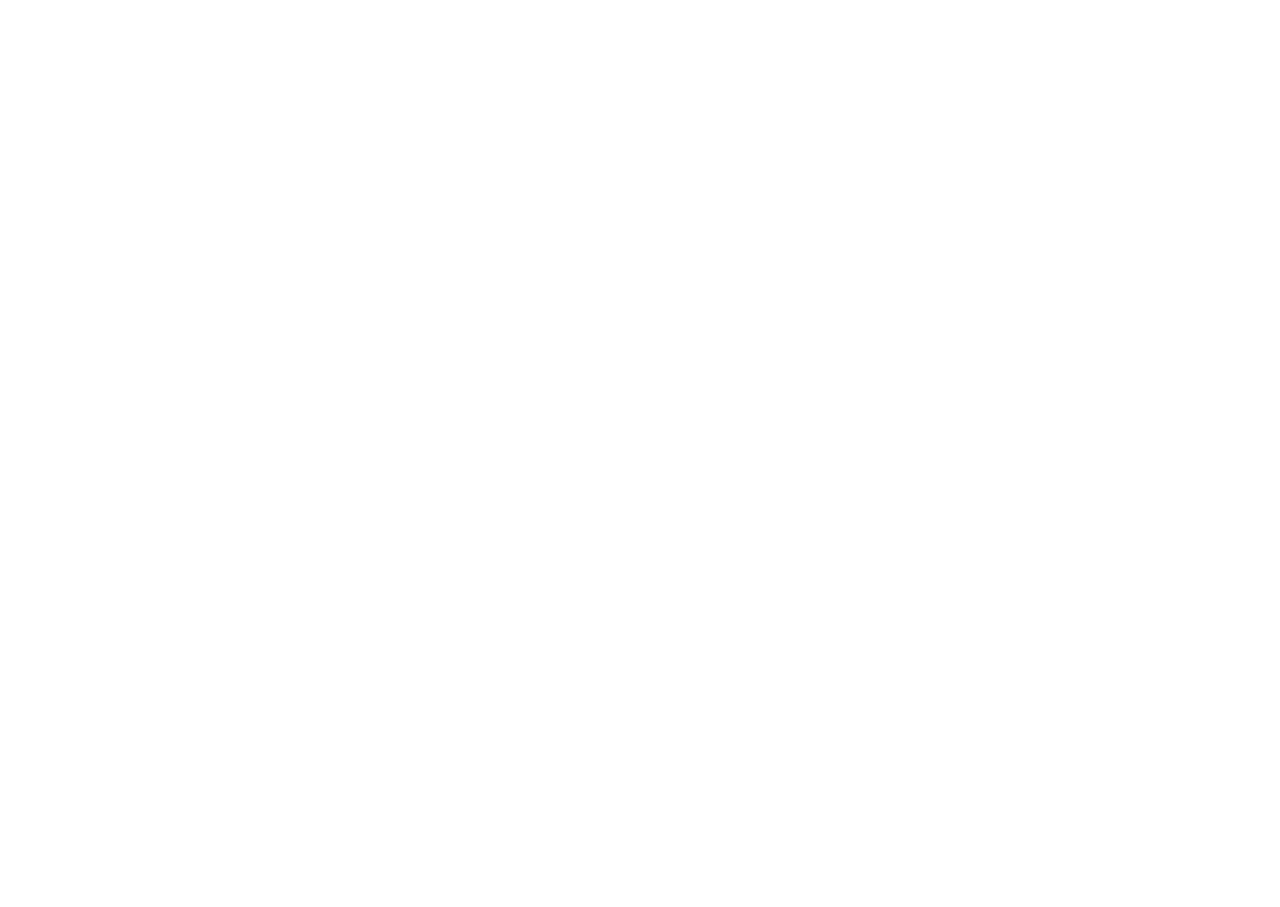
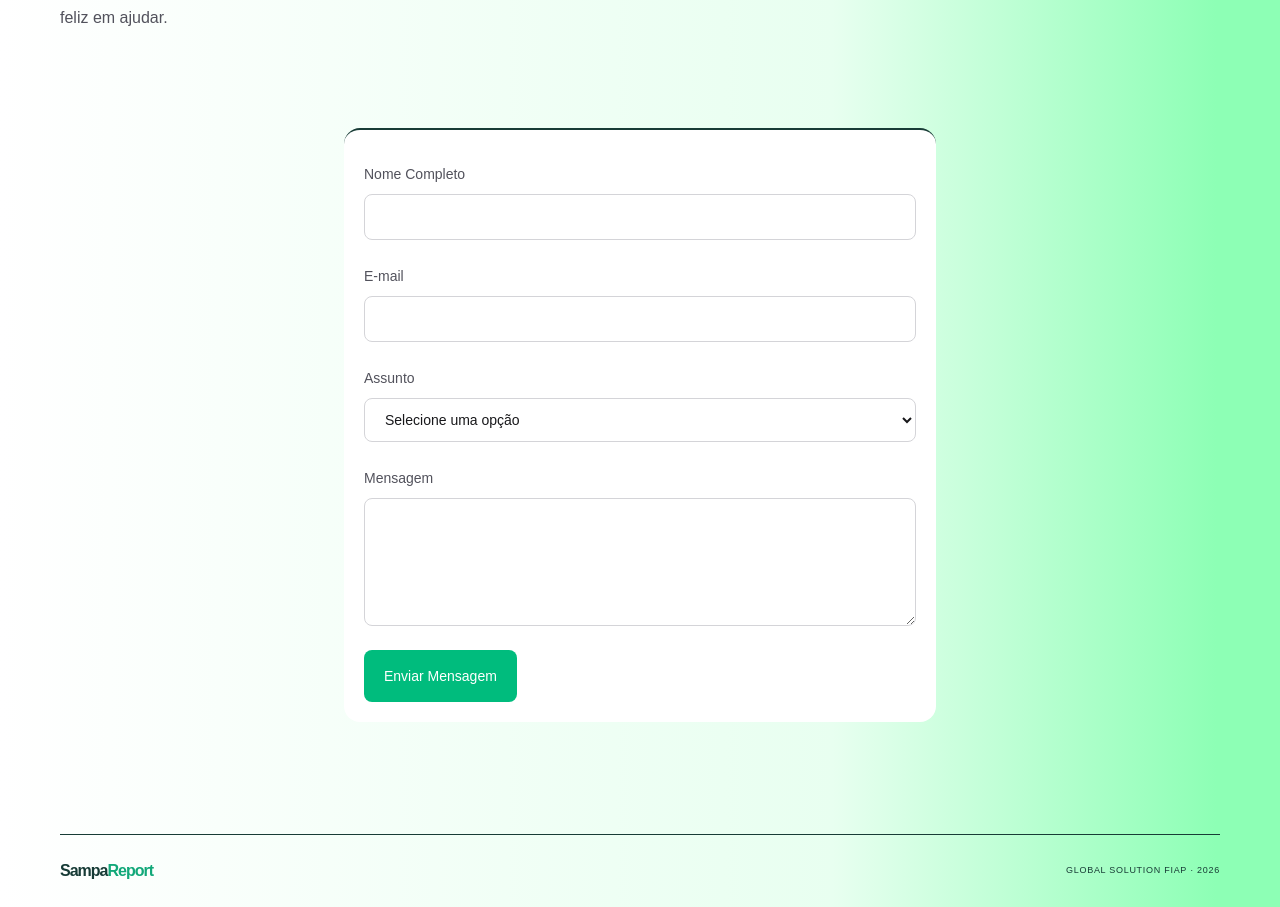
Before and after one commit to GustavoSilva-dev/SampaReport, a React (Vite) app: page /contato in a window 1280 px wide. Before the commit this address had no page. Shown: the part 444-1351 px from the top of the page. Before the commit the page ends 800 px from the top, so only its background shows below. Built offline with nearby package versions, Linux system fonts and the light colour scheme; a web font is replaced by a local one.

Commit message:
feat: criação da página e formulário de contato

```diff
--- a/src/App.tsx
+++ b/src/App.tsx
@@ -3,6 +3,7 @@ import Faq from './pages/institucional/Faq'
 import Home from './pages/institucional/Home'
 import Integrantes from './pages/institucional/Integrantes'
 import Sobre from './pages/institucional/Sobre'
+import Contato from './pages/institucional/Contato'
 
 function App() {
   return (
@@ -12,6 +13,7 @@ function App() {
         <Route path="/sobre" element={<Sobre />} />
         <Route path="/integrantes" element={<Integrantes />} />
         <Route path="/faq" element={<Faq />} />
+        <Route path="/contato" element={<Contato />} />
       </Routes>
     </Router>
   )
--- /dev/null
+++ b/src/pages/institucional/Contato.tsx
@@ -0,0 +1,172 @@
+import { useState, type FormEvent } from 'react'
+import { Footer } from '../../components/Footer'
+import { Header } from '../../components/Header'
+
+type FormValues = {
+  name: string
+  email: string
+  subject: string
+  message: string
+}
+
+type FormField = 'name' | 'email' | 'subject' | 'message'
+
+type FormErrors = {
+  name?: string
+  email?: string
+  subject?: string
+  message?: string
+}
+
+const initialValues: FormValues = {
+  name: '',
+  email: '',
+  subject: '',
+  message: '',
+}
+
+function Contato() {
+  const [values, setValues] = useState<FormValues>(initialValues)
+  const [errors, setErrors] = useState<FormErrors>({})
+  const [isSubmitted, setIsSubmitted] = useState(false)
+
+  function handleChange(field: FormField, value: string) {
+    setValues((currentValues) => ({ ...currentValues, [field]: value }))
+    setErrors((currentErrors) => ({ ...currentErrors, [field]: undefined }))
+  }
+
+  function handleSubmit(event: FormEvent<HTMLFormElement>) {
+    event.preventDefault()
+
+    const nextErrors: FormErrors = {}
+    const emailPattern = /^[^\s@]+@[^\s@]+\.[^\s@]+$/
+
+    if (!values.name.trim()) {
+      nextErrors.name = 'Informe seu nome completo.'
+    }
+
+    if (!values.email.trim()) {
+      nextErrors.email = 'Informe seu e-mail.'
+    } else if (!emailPattern.test(values.email)) {
+      nextErrors.email = 'Digite um e-mail válido.'
+    }
+
+    if (!values.subject) {
+      nextErrors.subject = 'Selecione um assunto.'
+    }
+
+    if (!values.message.trim()) {
+      nextErrors.message = 'Escreva uma mensagem.'
+    }
+
+    setErrors(nextErrors)
+
+    if (Object.keys(nextErrors).length === 0) {
+      setIsSubmitted(true)
+    }
+  }
+
+  return (
+    <div className="min-h-screen overflow-hidden font-momo text-zinc-900">
+      <Header active="contato" />
+      <main>
+        <section className="mx-auto max-w-[1240px] px-6 pb-16 pt-16 sm:px-10 sm:pb-24 sm:pt-24">
+          <div className="reveal-up max-w-3xl">
+            <p className="mb-6 text-[10px] uppercase tracking-[.16em] text-emerald-600">Entre em contato</p>
+            <h1 className="text-[clamp(44px,7vw,82px)] font-medium leading-none tracking-[-.07em] text-[#183c36]">
+              Fale com a equipe Sampa<span className="text-emerald-500 animate-pulse">Report</span>
+            </h1>
+            <p className="mt-8 max-w-2xl text-sm leading-7 text-zinc-600 sm:text-base">
+              Tem uma dúvida, sugestão ou precisa de ajuda? Envie uma mensagem e nossa equipe ficará feliz em ajudar.
+            </p>
+          </div>
+        </section>
+
+        <section className="mx-auto max-w-2xl px-6 pb-20 sm:px-10 sm:pb-28" aria-label="Formulário de contato">
+          {isSubmitted ? (
+            <div className="reveal-up flex flex-col items-center border-t-2 border-[#183c36] px-6 py-16 text-center bg-white p-4 rounded-2xl" role="status">
+              <span className="text-4xl" aria-hidden="true">✓</span>
+              <h2 className="mt-6 text-2xl font-medium tracking-[-.04em] text-zinc-900">Mensagem enviada com sucesso!</h2>
+              <p className="mt-3 max-w-md text-sm leading-7 text-zinc-600">
+                Nossa equipe retornará o contato em breve.
+              </p>
+            </div>
+          ) : (
+            <form className="reveal-up space-y-6 border-t-2 border-[#183c36] pt-8 bg-white p-5 rounded-2xl" onSubmit={handleSubmit} noValidate>
+              <div>
+                <label className="text-sm text-zinc-600" htmlFor="name">Nome Completo</label>
+                <input
+                  className="mt-2 block w-full rounded-lg border border-zinc-300 px-4 py-3 text-sm text-zinc-900 outline-none transition focus:border-emerald-500 focus:ring-2 focus:ring-emerald-500/20"
+                  id="name"
+                  name="name"
+                  onChange={(event) => handleChange('name', event.target.value)}
+                  value={values.name}
+                  aria-describedby={errors.name ? 'name-error' : undefined}
+                  aria-invalid={Boolean(errors.name)}
+                  type="text"
+                />
+                {errors.name && <p className="mt-2 text-sm text-red-500" id="name-error">{errors.name}</p>}
+              </div>
+
+              <div>
+                <label className="text-sm text-zinc-600" htmlFor="email">E-mail</label>
+                <input
+                  className="mt-2 block w-full rounded-lg border border-zinc-300 px-4 py-3 text-sm text-zinc-900 outline-none transition focus:border-emerald-500 focus:ring-2 focus:ring-emerald-500/20"
+                  id="email"
+                  name="email"
+                  onChange={(event) => handleChange('email', event.target.value)}
+                  value={values.email}
+                  aria-describedby={errors.email ? 'email-error' : undefined}
+                  aria-invalid={Boolean(errors.email)}
+                  type="email"
+                />
+                {errors.email && <p className="mt-2 text-sm text-red-500" id="email-error">{errors.email}</p>}
+              </div>
+
+              <div>
+                <label className="text-sm text-zinc-600" htmlFor="subject">Assunto</label>
+                <select
+                  className="mt-2 block w-full rounded-lg border border-zinc-300 px-4 py-3 text-sm text-zinc-900 outline-none transition focus:border-emerald-500 focus:ring-2 focus:ring-emerald-500/20"
+                  id="subject"
+                  name="subject"
+                  onChange={(event) => handleChange('subject', event.target.value)}
+                  value={values.subject}
+                  aria-describedby={errors.subject ? 'subject-error' : undefined}
+                  aria-invalid={Boolean(errors.subject)}
+                >
+                  <option value="">Selecione uma opção</option>
+                  <option value="duvida">Dúvida</option>
+                  <option value="sugestao">Sugestão</option>
+                  <option value="suporte">Suporte técnico</option>
+                </select>
+                {errors.subject && <p className="mt-2 text-sm text-red-500" id="subject-error">{errors.subject}</p>}
+              </div>
+
+              <div>
+                <label className="text-sm text-zinc-600" htmlFor="message">Mensagem</label>
+                <textarea
+                  className="mt-2 block min-h-32 w-full resize-y rounded-lg border border-zinc-300 px-4 py-3 text-sm text-zinc-900 outline-none transition focus:border-emerald-500 focus:ring-2 focus:ring-emerald-500/20"
+                  id="message"
+                  name="message"
+                  onChange={(event) => handleChange('message', event.target.value)}
+                  value={values.message}
+                  aria-describedby={errors.message ? 'message-error' : undefined}
+                  aria-invalid={Boolean(errors.message)}
+                  rows={4}
+                />
+                {errors.message && <p className="mt-2 text-sm text-red-500" id="message-error">{errors.message}</p>}
+              </div>
+
+              <button className="w-full rounded-lg bg-emerald-500 px-5 py-4 text-sm font-medium text-white transition hover:bg-emerald-600 focus:outline-none focus:ring-2 focus:ring-emerald-500 focus:ring-offset-2 sm:w-auto" type="submit">
+                Enviar Mensagem
+              </button>
+            </form>
+          )}
+        </section>
+      </main>
+      <Footer />
+    </div>
+  )
+}
+
+export default Contato;
```
Also changed, not shown: 1 other file (tests, documents, lock files or other folders).
